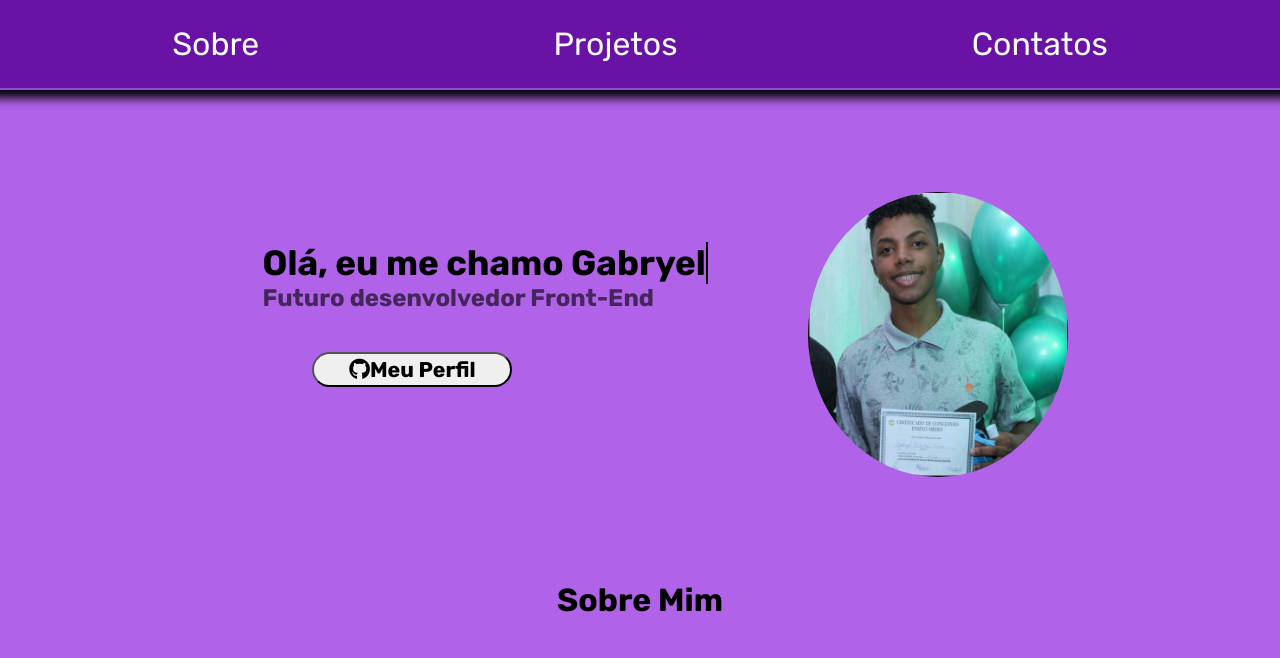
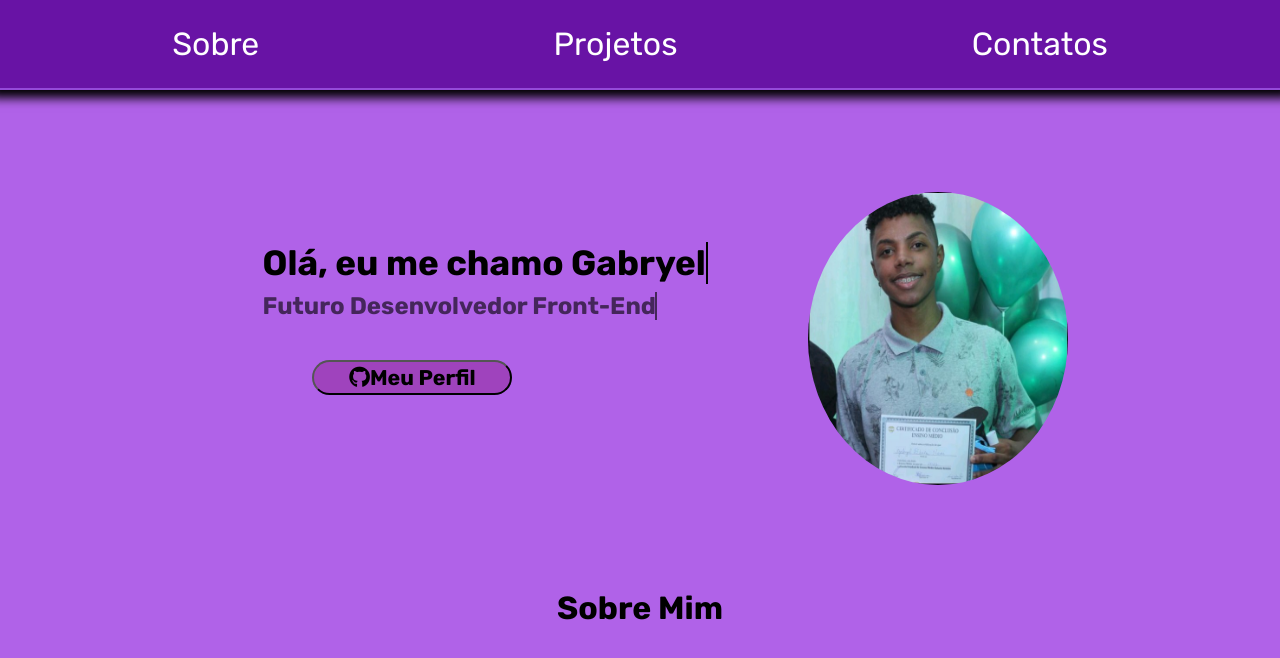
Before and after one commit to Gabuabuu/Portfolio, a plain HTML site: page index.html in a window 1280 px wide. Drawn offline with Linux system fonts and the light colour scheme.

Commit message:
style: :art: Improve style
Improving the "intro" style

```diff
--- a/index.html
+++ b/index.html
@@ -30,7 +30,7 @@
             <div class="intro">
                 <div class="title">
                     <h1 id="title-w">Olá, eu me chamo Gabryel</h1>
-                    <span id="subtitle-w">Futuro desenvolvedor Front-End</span>
+                    <p id="subtitle-w">Futuro Desenvolvedor Front-End</p>
                 </div>
 
                 <div id="gh-profile">
--- a/src/css/style.css
+++ b/src/css/style.css
@@ -94,12 +94,14 @@ justify-content: center;
 }
 
 #subtitle-w {
+    margin-top: 8px;
     font-size: 24px;
-    font-weight: bold;
+    border-right: 2px solid;
+    width: 24.2ch;
+    white-space: nowrap;
+    overflow: hidden;
     color: #0000009b;
-
-
-
+    animation: typing 4.9s steps(23), blinking 0.5s infinite step-end alternate;font-weight: bold;
 }
 
 #intro-profile-image {
@@ -133,12 +135,13 @@ a {
     border-radius: 20px;
     font-size: 16pt;
     font-weight: bold;
-    /* background-color: #970cb3d5; */
+    background-color: #9f43bd;
+
     cursor: pointer;
 }
 
 #gh-button:hover {
-    background-color: #8938d4cb;
+    background-color: #bea6c7;
     font-size: 24px;
 }
 
```
